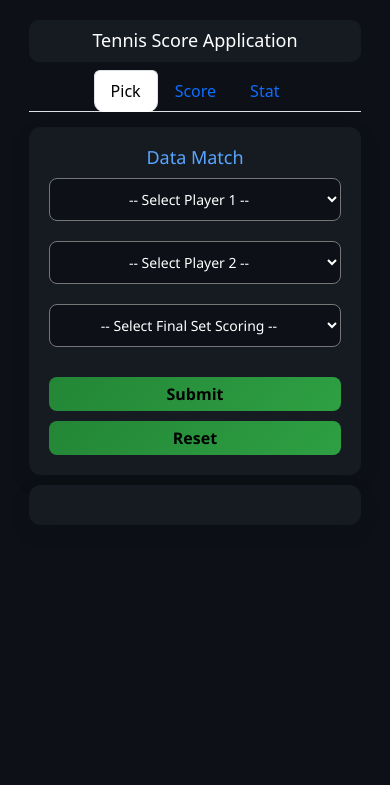
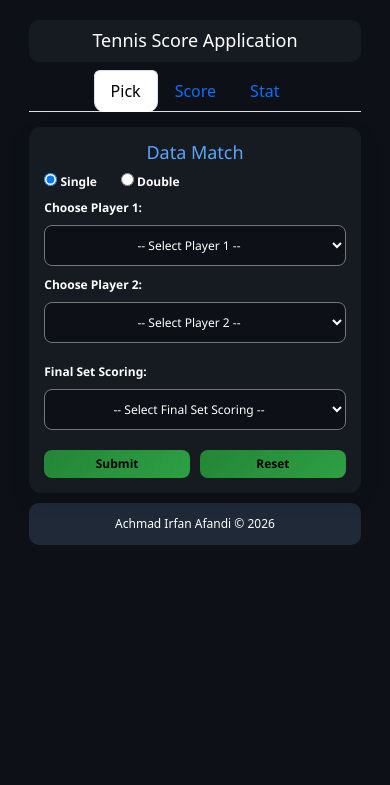
Before and after one commit to achmad-irfan/tennis-score-simulation-app, a Django app: page / in a window 390 px wide. Shown: the top 785 px of the page. Run offline with Django 5.2, Linux system fonts and the light colour scheme; some libraries are stand-ins or nearby versions.

Commit message:
fix: css double

```diff
--- a/TennisSkor/views.py
+++ b/TennisSkor/views.py
@@ -77,5 +77,5 @@ def Skor(request):
             context[f"{attr}{y}_p1"] = new_value["p1"][attr][i]
             context[f"{attr}{y}_p2"] = new_value["p2"][attr][i]
 
-    print(type(context['p1']))
+    print(context["p1_name_format"])
     return render(request, 'index.html', context)
--- a/static/css/styles.css
+++ b/static/css/styles.css
@@ -43,18 +43,18 @@ h2 {
    PICK PLAYER
    ========================================================= */
 .pickNprofile {
-  display: flex;
-  flex-direction: row;
+  display: grid;
+  grid-template-columns: 3fr 5fr;
   gap: 30px;
 }
-
-.pick-players {
-  flex: 3;
+.pickNprofile_start {
+  display: grid;
+  grid-template-columns: 1fr;
+  width: 50%;
+  justify-content: center;
+  margin: 0 auto;
 }
 
-.profiles {
-  flex: 5;
-}
 /* Title */
 
 .match-type {
@@ -809,6 +826,19 @@ td {
   }
 }
 
+.footer {
+  background-color: #1f2937;
+  padding: 12px;
+  border-radius: 10px;
+  margin-top: 10px;
+}
+
+.footer p {
+  text-align: center;
+  color: white;
+  margin: 0;
+}
+
 @media (min-width: 769px) {
   .tab-pane {
     display: block !important;
@@ -823,6 +853,15 @@ td {
 
   .tab-content {
     max-width: 760px;
+  }
+
+  .pickNprofile {
+    display: flex;
+    flex-direction: row;
+  }
+
+  .pickNprofile_start {
+    width: 100%;
   }
 
   h2 {
@@ -853,12 +892,6 @@ td {
     display: block;
   }
 
-  form {
-    display: grid;
-    grid-template-columns: 1fr 1fr;
-    gap: 0 20px;
-  }
-
   .nav-tabs {
     margin-bottom: 15px;
     display: flex;
@@ -867,37 +900,44 @@ td {
     margin-top: -20px;
   }
 
+  .select_player {
+    grid-template-columns: 1fr;
+    gap: 5px;
+  }
+
+  .pick-players select {
+    margin-bottom: 2px;
+  }
+
+  .select_player p {
+    display: none;
+  }
+
+  .form_player_set {
+    display: grid;
+    grid-template-columns: 4fr 3fr;
+    gap: 10px;
+    justify-content: start;
+    width: 100%;
+  }
+
+  .button {
+    display: flex;
+    flex-direction: row;
+    gap: 10px;
+    margin-bottom: 0;
+  }
+
   /* Judul full */
   form h4 {
     grid-column: 1 / -1;
   }
 
-  /* Label & select default full */
-  form label,
-  form select,
-  form button {
-    grid-column: 1 / -1;
-  }
-
-  /* Khusus Player 1 & Player 2 (2 kolom) */
-  form label:nth-of-type(1),
-  form select:nth-of-type(1),
-  form label:nth-of-type(2),
-  form select:nth-of-type(2),
-  #reset,
-  #submit {
-    grid-column: auto;
-  }
-
-  .pick-players label {
-    display: none;
-  }
-
   /* Select boxes */
   .pick-players select {
     width: 100%;
-    padding: 10px 20px;
-    margin-bottom: 10x;
+    padding: 10px;
+    margin-bottom: 10px;
   }
 
   option {
@@ -1013,25 +1057,51 @@ td {
 }
 
 @media (max-width: 480px) {
-  .tab-content {
-    max-width: 470px;
+  .general {
+    padding: 15px;
   }
 
-  form {
-    display: block;
+  .pick-players,
+  .footer p {
+    font-size: 12px !important;
+  }
+
+  .pick-players select {
+    font-size: 12px;
+  }
+
+  .form_player_set {
+    grid-template-columns: 1fr;
+  }
+
+  .select_double_player {
+    grid-template-columns: repeat(2, 1fr);
+  }
+
+  .select_double_player p {
+    display: none;
   }
 
   .pick-players button {
     margin-top: 10px;
+    font-size: 12px;
   }
 
   .player_name {
-    font-size: 14px;
+    display: none;
+  }
+
+  .player_name_format {
+    font-size: 12px;
   }
 
   .player-compare th {
     font-size: 12px;
     padding: 5px;
+  }
+
+  .point h6 {
+    font-size: 12px;
   }
 
   .statistic table th:nth-child(1),
--- a/templates/index.html
+++ b/templates/index.html
@@ -18,6 +18,9 @@
         <div class="tab-pane fade {% if active_tab == 'score' %}show active{% endif %}" id="score">{% include 'snippets/_score.html' %}</div>
 
         <div class="tab-pane fade {% if active_tab == 'stat' %}show active{% endif %}" id="stat">{% include 'snippets/_statistic.html' %}</div>
+        <div class="footer">
+          <p>Achmad Irfan Afandi © 2026</p>
+        </div>
       </div>
     </div>
     <script src="https://cdn.jsdelivr.net/npm/bootstrap@5.3.8/dist/js/bootstrap.bundle.min.js" integrity="sha384-FKyoEForCGlyvwx9Hj09JcYn3nv7wiPVlz7YYwJrWVcXK/BmnVDxM+D2scQbITxI" crossorigin="anonymous"></script>
--- a/templates/snippets/_pick_player.html
+++ b/templates/snippets/_pick_player.html
@@ -1,5 +1,5 @@
 {% load static %}
-<div class="pickNprofile">
+<div class="{% if match_type and final_set_scoring %}pickNprofile{% endif %} {% if not match_type and not final_set_scoring %}pickNprofile_start{% endif %}">
   <div class="pick-players general">
     <form method="get" id="playerForm" action="{% url 'home' %}">
       <h4 class="generalh4">Data Match</h4>
@@ -13,7 +13,9 @@
           <span>Double</span>
         </label>
       </div>
+      <div class="form_player_set">
         <div class="single-player">
+          <div class="player">
             <label for="player">Choose Player 1:</label>
             <select name="p1" id="p1">
               <option value="" selected disabled>-- Select Player 1 --</option>
@@ -21,7 +23,9 @@
               <option value="{{player.name}}">{{player.name}}</option>
               {% endfor %}
             </select>
+          </div>
 
+          <div class="player">
             <label for="player">Choose Player 2:</label>
             <select name="p2" id="p2">
               <option value="" selected disabled>-- Select Player 2 --</option>
@@ -30,16 +34,18 @@
               {% endfor %}
             </select>
           </div>
+        </div>
         <div class="double-player">
           <div class="team">
             <label>Team 1</label>
+            <div class="select_double_player">
               <select name="p1_team1" id="p1_team1">
                 <option value="" selected disabled>-- Player 1 Team 1 --</option>
                 {% for player in players %}
                 <option value="{{player.name}}">{{player.name}}</option>
                 {% endfor %}
               </select>
-
+              <p>&</p>
               <select name="p2_team1" id="p2_team1">
                 <option value="" selected disabled>-- Player 2 Team 1 --</option>
                 {% for player in players %}
@@ -47,15 +53,17 @@
                 {% endfor %}
               </select>
             </div>
+          </div>
           <div class="team">
             <label>Team 2</label>
+            <div class="select_double_player">
               <select name="p1_team2" id="p1_team2">
                 <option value="" selected disabled>-- Player 1 Team 2 --</option>
                 {% for player in players %}
                 <option value="{{player.name}}">{{player.name}}</option>
                 {% endfor %}
               </select>
-
+              <p>&</p>
               <select name="p2_team2" id="p2_team2">
                 <option value="" selected disabled>-- Player 2 Team 2 --</option>
                 {% for player in players %}
@@ -64,6 +72,8 @@
               </select>
             </div>
           </div>
+        </div>
+        <div class="final_set">
           <label for="final_set_scoring">Final Set Scoring:</label>
           <select name="final_set_scoring" id="final_set_scoring">
             <option value="" selected disabled>-- Select Final Set Scoring --</option>
@@ -71,9 +81,13 @@
             <option value="super_tiebreak">Super Tiebreak (at 6–6)</option>
             <option value="super_tiebreak_only">Super Tiebreak Last Set</option>
           </select>
-
+        </div>
+      </div>
+      <div class="button">
         <button id="submit" type="button" onclick="validateAndShowPopup()">Submit</button>
         <button type="button" onclick="resetForm()">Reset</button>
+      </div>
+
       <input type="hidden" name="submit" value="1" />
       <input type="hidden" name="first_server" id="first_server" />
       <input type="hidden" name="active_tab" id="active_tab" value="{{ active_tab|default:'pick' }}" />
@@ -83,9 +97,10 @@
     <div id="error-msg" data-message="{{ error }}" style="display: none"></div>
     {% endif %}
   </div>
+  {% if match_type and final_set_scoring %}
   <div class="profiles general">
+    {% if match_type == "single" %}
     <h4 class="generalh4">Player Single Profiles</h4>
-    {% if match_type == "single" %}
     <table class="player-compare">
       <thead>
         <tr>
@@ -181,6 +196,7 @@
     </table>
     {% endif %}
   </div>
+  {% endif%}
 </div>
 
 <div id="overlay"></div>
--- a/templates/snippets/_score.html
+++ b/templates/snippets/_score.html
@@ -1,3 +1,4 @@
+{% if match_type and final_set_scoring %}
 <div class="score" id="score-section">
   <!-- Pick point Winner -->
   {% include 'snippets/pick_point.html' %}
@@ -30,10 +31,8 @@
         <tbody>
           <tr>
             <td>
-              {% if match_type == "single" %}   <span class="flag">
-      <img src="{{p1_profile.0.flag}}" alt="" />
-    </span>{{p1_name.0}} {% endif %}
-              {% if match_type == "double" %}  {{p1_name.0}} ({{p1_profile.0.country}}) <br>  {{p1_name.1}} ({{p2_profile.1.country}}) {% endif %}
+              {% if match_type == "single" %} <span class="flag"> <img src="{{p1_profile.0.flag}}" alt="" /></span>{{p1_name_format.0}} {% endif %}
+              {% if match_type == "double" %}  {{p1_name_format.0}} <span class="country_table">({{p1_profile.0.country}})</span>  <br>  {{p1_name_format.1}} <span class="country_table">({{p2_profile.0.country}})</span>  {% endif %}
             </td>
             <td>
               <div class="points_dot">
@@ -45,8 +44,8 @@
           </tr>
           <tr>
             <td>
-              {% if match_type == "single" %}  {{p2_name.0}}  {% endif %}
-              {% if match_type == "double" %}  {{p2_name.0}} ({{p2_profile.0.country}}) <br>  {{p2_name.1}} ({{p2_profile.1.country}}) {% endif %}
+              {% if match_type == "single" %}  {{p2_name_format.0}}  {% endif %}
+              {% if match_type == "double" %}  {{p2_name_format.0}} <span class="country_table">({{p2_profile.0.country}})</span> <br>  {{p2_name_format.1}} <span class="country_table">({{p2_profile.1.country}})</span> {% endif %}
             </td>
             <td>
               <div class="points_dot">
@@ -69,7 +68,7 @@
       </div>
     </div>
   </div>
-
+{% endif %}
   <script src="https://cdn.jsdelivr.net/npm/sweetalert2@11"></script>
   <script>
       const isFinished = {{ finish|yesno:"true,false" }};
--- a/templates/snippets/_statistic.html
+++ b/templates/snippets/_statistic.html
@@ -1,3 +1,4 @@
+{% if match_type and final_set_scoring %}
 <div class="statistic general">
   <!-- Result -->
   {% if finish %}
@@ -31,3 +32,4 @@
   {% include 'snippets/table.html' %}
   <!-- End of Table -->
 </div>
+{% endif %}
--- a/templates/snippets/pick_point.html
+++ b/templates/snippets/pick_point.html
@@ -11,8 +11,7 @@
       {% if match_type == "single" %}
       <h6>{{p1_name.0|title}}</h6>
       {% endif %} {% if match_type == "double" %}
-      <h6>{{p1_name.0|title}}/</h6>
-      <h6>{{p1_name.1|title}}</h6>
+      <h6>{{p1_name.0|title}} / {{p1_name.1|title}}</h6>
       {% endif %}
       <div class="serve_type shot">
         {% if current_server == "p1" %}
@@ -44,8 +43,7 @@
       {% if match_type == "single" %}
       <h6>{{p2_name.0|title}}</h6>
       {% endif %} {% if match_type == "double" %}
-      <h6>{{p2_name.0|title}}/</h6>
-      <h6>{{p2_name.1|title}}</h6>
+      <h6>{{p2_name.0|title}} / {{p2_name.1|title}}</h6>
       {% endif %}
       <div class="serve_type shot">
         {% if current_server == "p2" %}
--- a/templates/snippets/score_player.html
+++ b/templates/snippets/score_player.html
@@ -29,23 +29,23 @@
     <span class="flag">
       <img src="{{p1_profile.0.flag}}" alt="" />
     </span>
-     <span class="player_name">{{ p1_name.0|title}}</span> {% if not finish %} {% if current_server == "p1" %} <span class="serve-icon"> <img src="https://img.icons8.com/color/48/tennis-ball.png" alt="/" /></span> {% endif %} {% endif %}
+     <span class="player_name">{{ p1_name.0|title}}</span> <span class="player_name_format">{{ p1_name_format.0|title}}</span>  {% if not finish %} {% if current_server == "p1" %} <span class="serve-icon"> <img src="https://img.icons8.com/color/48/tennis-ball.png" alt="/" /></span> {% endif %} {% endif %}
     <br>
     <span class="flag">
       <img src="{{p1_profile.1.flag}}" alt="" />
     </span>
-     <span class="player_name">{{ p1_name.1|title}}</span>
+     <span class="player_name">{{ p1_name.1|title}}</span> <span class="player_name_format">{{ p1_name_format.1|title}}</span>
   </p>
   <p class="match {% if winner == p2 %}winner{% endif %}">
     <span class="flag">
       <img src="{{p2_profile.0.flag}}" alt="" />
     </span>
-    <span class="player_name">{{ p2_name.0|title}}</span> {% if not finish %} {% if current_server == "p2" %} <span class="serve-icon"> <img src="https://img.icons8.com/color/48/tennis-ball.png" alt="/" /></span> {% endif %} {% endif %}
+    <span class="player_name">{{ p2_name.0|title}}</span> <span class="player_name_format">{{ p2_name_format.0|title}}</span> {% if not finish %} {% if current_server == "p2" %} <span class="serve-icon"> <img src="https://img.icons8.com/color/48/tennis-ball.png" alt="/" /></span> {% endif %} {% endif %}
     <br>
     <span class="flag">
       <img src="{{p2_profile.1.flag}}" alt="" />
     </span>
-    <span class="player_name">{{ p2_name.1|title}}</span>
+    <span class="player_name">{{ p2_name.1|title}}</span> <span class="player_name_format">{{ p2_name_format.1|title}}</span>
   </p>
   {% endif %}
 
--- a/templates/snippets/table.html
+++ b/templates/snippets/table.html
@@ -5,13 +5,13 @@
     <tr>
       {% if match_type == "single" %}
       <th>
-        {{ p1_name.0 }} ({{p1_profile.0.country}}) <br />
+        {{ p1_name_format.0 }} ({{p1_profile.0.country}}) <br />
         <img src="{{p1_profile.0.photo}}" alt="" />
       </th>
       {% endif %} {% if match_type == "double" %}
       <th>
-        {{ p1_name.0 }} ({{p1_profile.0.country}}) / <br />
-        {{ p1_name.1 }} ({{p1_profile.1.country}}) <br />
+        {{ p1_name_format.0 }}  / <br />
+        {{ p1_name_format.1 }}  <br />
         <img src="{{p1_profile.0.photo}}" alt="" /> <img src="{{p1_profile.1.photo}}" alt="" />
       </th>
       {% endif %}
@@ -40,13 +40,13 @@
       </th>
       {% if match_type == "single" %}
       <th>
-        {{ p1_name.0 }} ({{p2_profile.0.country}}) <br />
+        {{ p1_name_format.0 }} ({{p2_profile.0.country}}) <br />
         <img src="{{p2_profile.0.photo}}" alt="" />
       </th>
       {% endif %} {% if match_type == "double" %}
       <th>
-        {{ p2_name.0 }} ({{p2_profile.0.country}}) / <br />
-        {{ p2_name.1 }} ({{p2_profile.1.country}}) <br />
+        {{ p2_name_format.0 }}  / <br />
+        {{ p2_name_format.1 }}  <br />
         <img src="{{p2_profile.0.photo}}" alt="" /> <img src="{{p2_profile.1.photo}}" alt="" />
       </th>
       {% endif %}
```
Also changed, not shown: other parts of static/css/styles.css (+59 -24 lines), TennisSkor/utils.py (+9 -12 lines). Lines whose indentation alone changed are shown as unchanged.
